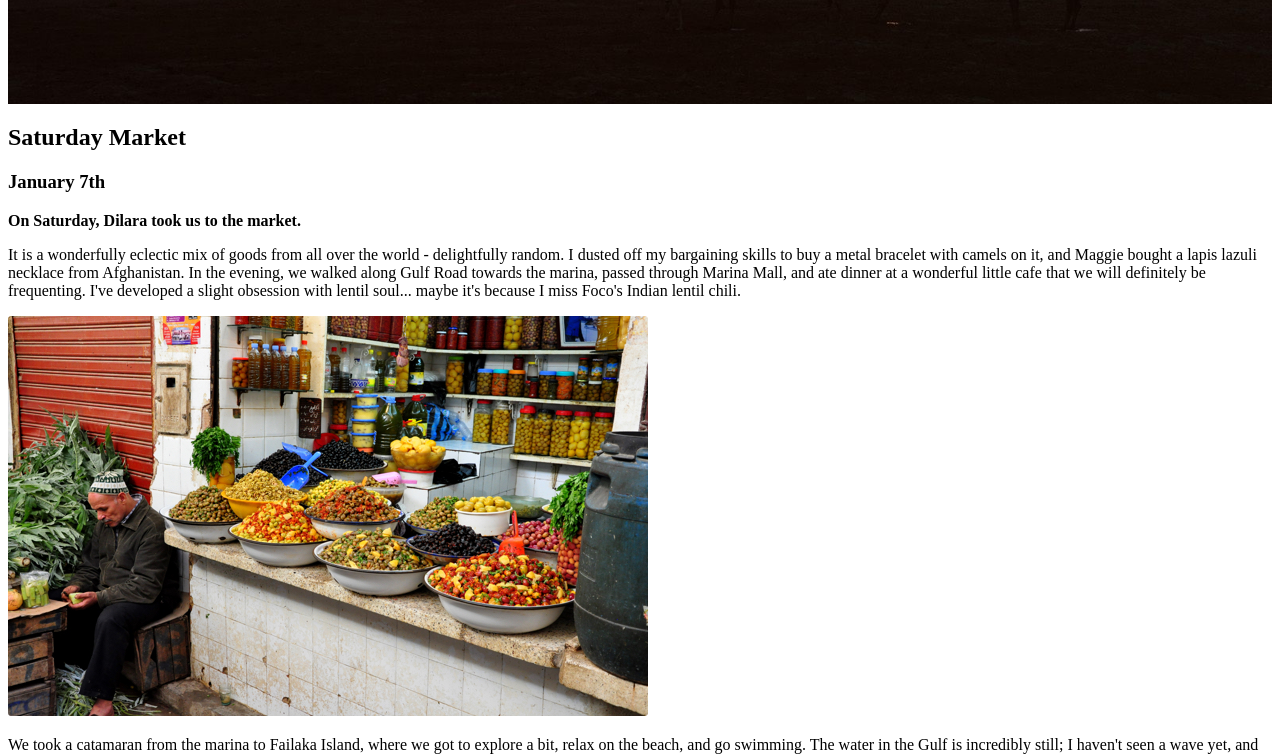
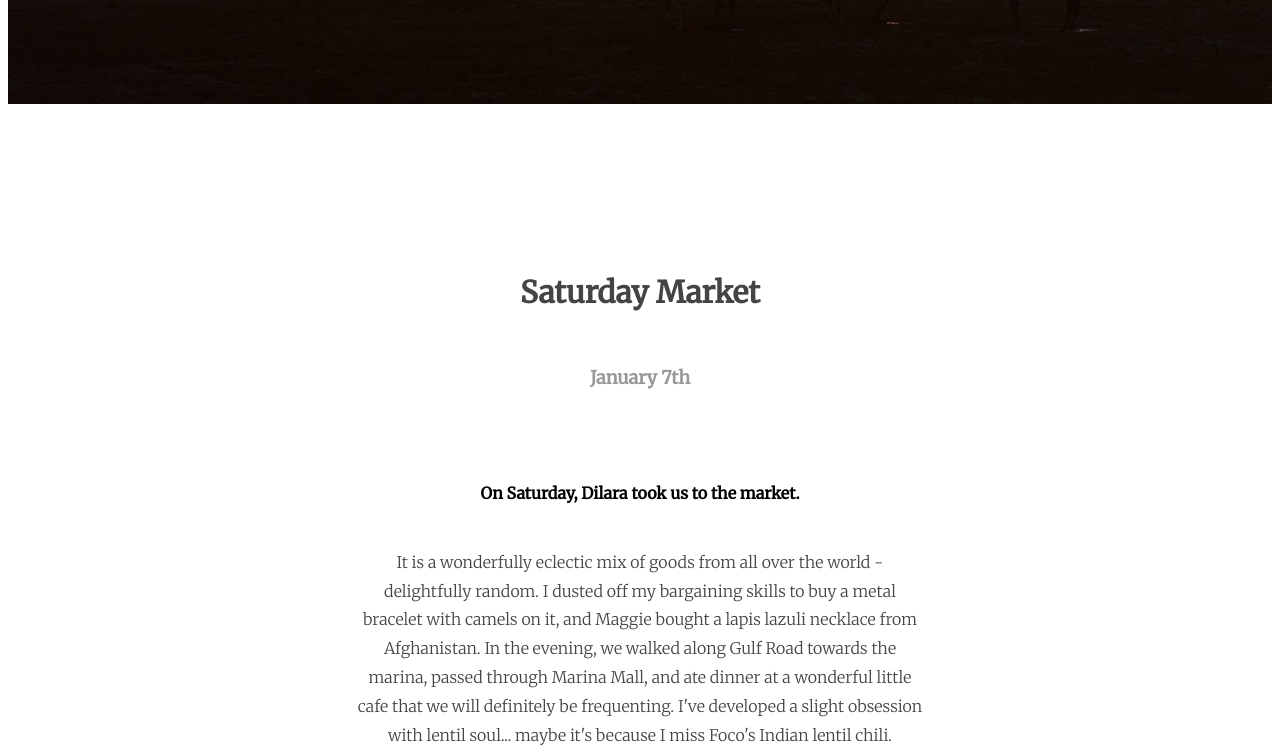
Before and after one commit to kendallawills/Codecademy_Banas_Travel_Blog, a plain HTML site: page index.html in a window 1280 px wide. Shown: the part 640-1395 px from the top of the page. Drawn offline with Linux system fonts and the light colour scheme.

Commit message:
Style Blog

```diff
--- a/resources/style.css
+++ b/resources/style.css
@@ -8,15 +8,15 @@ body {
     background-color: white;
 }
 
-/*
-.image-container {
-
+.image-container{
+    overflow: hidden;
 }
 
 .image-container img {
-
+    max-width: 100%;
+    height: auto;
+    display: block;
 }
-*/
 
 /* BANNER */
 
@@ -40,3 +40,59 @@ body {
 }
 
 /* BLOG */
+
+#blog {
+    width: 86%;
+    display: flex;
+    flex-direction: column;
+    align-items: center;
+    margin: auto;
+}
+
+#blog .post {
+    width: 52%;
+    color: #444444;
+    font-family: "Merriweather", serif;
+    font-size: 1rem;
+    font-weight: 300;
+    line-height: 1.8;
+    text-align: center;
+    display: flex;
+    flex-direction: column;
+    align-items: center;
+    margin-top: 12.5%;
+    margin-bottom: 7.5%;
+}
+
+.post h2 {
+    font-size: 1.875rem;
+}
+
+.post h3 {
+    color: #999999;
+    font-size: 1.125rem;
+}
+
+.post .opening-line {
+    color: black;
+    font-weight: bold;
+    margin-top: 4.1875rem;
+    margin-bottom: 1.5rem;
+}
+
+.post .image-container {
+    width: 100%;
+}
+
+/* BLOG IMAGES */
+
+.images {
+    margin-bottom: 20%;
+}
+
+.images .image-container {
+    width: 50%;
+    display: inline-block;
+}
+
+/* FOOTER */
```
Also changed, not shown: index.html (+1 -1 lines).
